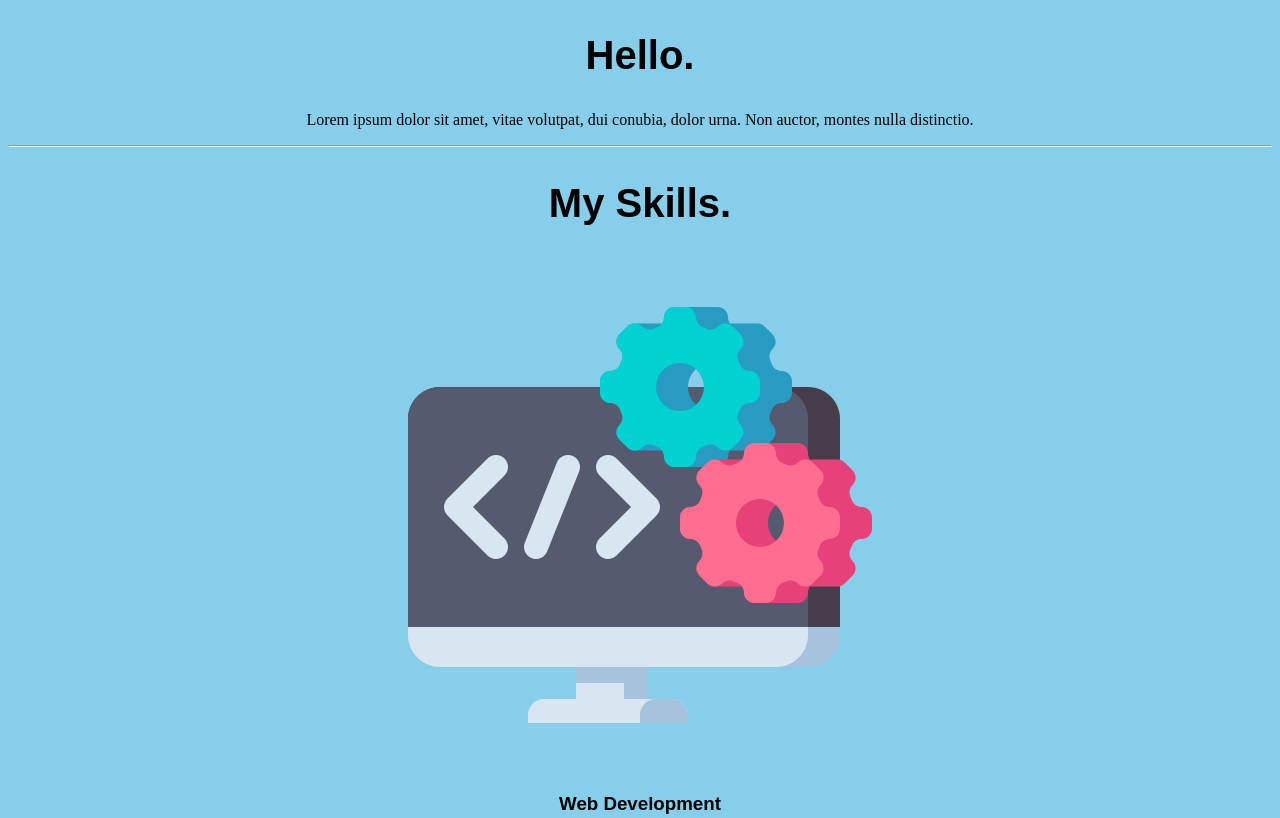
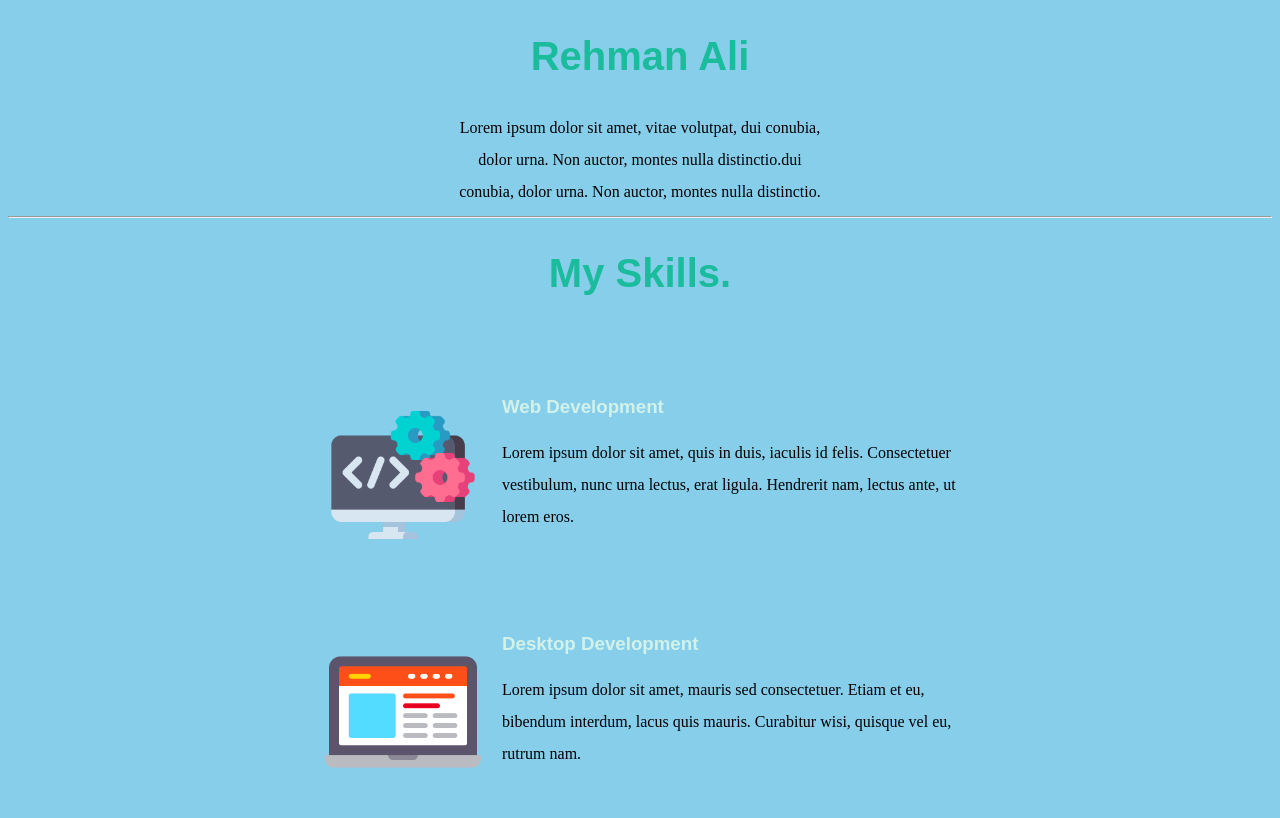
Before and after one commit to rehmanali3332/cv, a plain HTML site: page index.html in a window 1280 px wide. Shown: the part 947-1765 px from the top of the page. Drawn offline with Linux system fonts and the light colour scheme.

Commit message:
Chain of changes
updated some icons and changed some css properties

```diff
--- a/css/styles.css
+++ b/css/styles.css
@@ -9,19 +9,25 @@ body{
 h1{
   /* width: 10%; */
   /* margin: 0 auto 0 auto; */
+  color:#1ABC9C;
   font-size: 50px;  /*16px=100%==>50/16*/
   font-family: 'Sacramento', cursive;
   /* margin-top: 140px; */
   /* margin-bottom: 0px; */
   /* position: absolute; */
   padding-top: 140px;
+  /*font-weight: bold;*/
+  line-height: 1.19;
 }
 h2{
+  color: #1ABC9C;
   font-family: 'Montserrat', sans-serif;
   font-size: 2.5rem;
 }
 h3{
+    color: #D1F2EB;
     font-family: 'Montserrat', sans-serif;
+    /*text-align: left;*/
 }
 .cloudR{
   position: absolute;
@@ -35,9 +41,35 @@ h3{
 }
 .bio{
   /* position: absolute; */
+    color: #D1F2EB;
 
 }
 #prof {
   border-radius: 50%;
   margin-top: 50px;
+  /*padding: 100px;*/
 }
+
+.intro{
+  width: 30%;
+  margin: 0 auto;
+}
+
+.skill-row{
+  width: 50%;
+  /*text-align: center;*/
+  margin: 100px auto;
+  text-align: left;
+}
+p{
+  line-height: 2;
+}
+.pics{
+  width: 25%;
+  border-radius: 25%;
+  /*background-color: #FFFFFF;*/
+  /*text-align: center;*/
+  float: left;
+  margin-right: 20px;
+  /*margin-bottom: 0px;*/
+}
--- a/index.html
+++ b/index.html
@@ -2,6 +2,7 @@
 <html lang="en" dir="ltr">
   <head>
     <meta charset="utf-8">
+    <meta name="metadata" content="Lorem ipsum dolor sit amet, consectetur adipisicing elit, sed do eiusmod tempor incididunt ut labore et dolore magna aliqua. Ut enim ad minim veniam, quis nostrud exercitation ullamco laboris nisi ut aliquip ex ea commodo consequat. Duis aute irure dolor in reprehenderit in voluptate velit esse cillum dolore eu fugiat nulla pariatur. Excepteur sint occaecat cupidatat non proident, sunt in culpa qui officia deserunt mollit anim id est laborum.">
 
     <!-- For Chrome, Firefox OS and Opera -->
     <meta name="theme-color" content="#FF0000">
@@ -20,7 +21,7 @@
 
     <div class="top-container">
       <h1>I'm Rehman Ali</h1>
-      <p class="bio">A Developer</p>
+      <p class="bio">A Web & Desktop Developer</p>
       <img class="cloudL" src="images/cloud.png" alt="cloud-image">
       <img class="mount" src="images/mountain.png" alt="mountain-image">
       <img class="cloudR" src="images/cloud.png" alt="cloud-image">
@@ -33,8 +34,9 @@
     <div class="middle-container">
   <div class="profile">
     <img id="prof" src="images/rehmanali.jpg" alt="">
-    <h2>Hello.</h2>
-    <p>Lorem ipsum dolor sit amet, vitae volutpat, dui conubia, dolor urna. Non auctor, montes nulla distinctio.</p>
+    <h2>Rehman Ali</h2>
+    <p class="intro">Lorem ipsum dolor sit amet, vitae volutpat, dui conubia, dolor urna. Non auctor,
+     montes nulla distinctio.dui conubia, dolor urna. Non auctor, montes nulla distinctio. </p>
   </div>
   <hr>
   <div class="skills">
@@ -45,7 +47,7 @@
       <p>Lorem ipsum dolor sit amet, quis in duis, iaculis id felis. Consectetuer vestibulum, nunc urna lectus, erat ligula. Hendrerit nam, lectus ante, ut lorem eros.</p>
     </div>
     <div class="skill-row">
-      <img class="pics" src="images/desktop.png" alt="Desktop-Development">
+      <img class="pics" src="images/laptop.png" alt="Desktop-Development">
       <h3>Desktop Development</h3>
       <p>Lorem ipsum dolor sit amet, mauris sed consectetuer. Etiam et eu, bibendum interdum, lacus quis mauris. Curabitur wisi, quisque vel eu, rutrum nam.</p>
     </div>
```
Also changed, not shown: android.png (added), desk.png (added), desktop.png (added), images/android.png, images/desktop.png, images/laptop.png (added), monitor.png (added), scheme.png (added).
